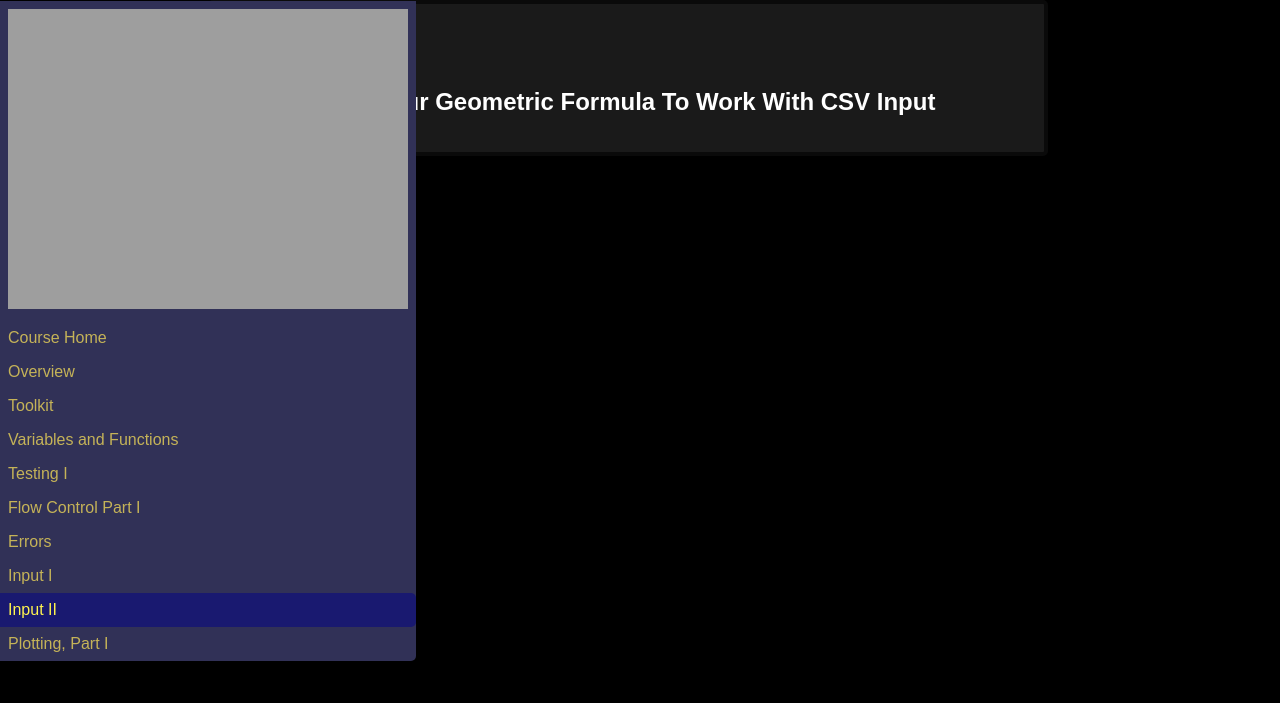
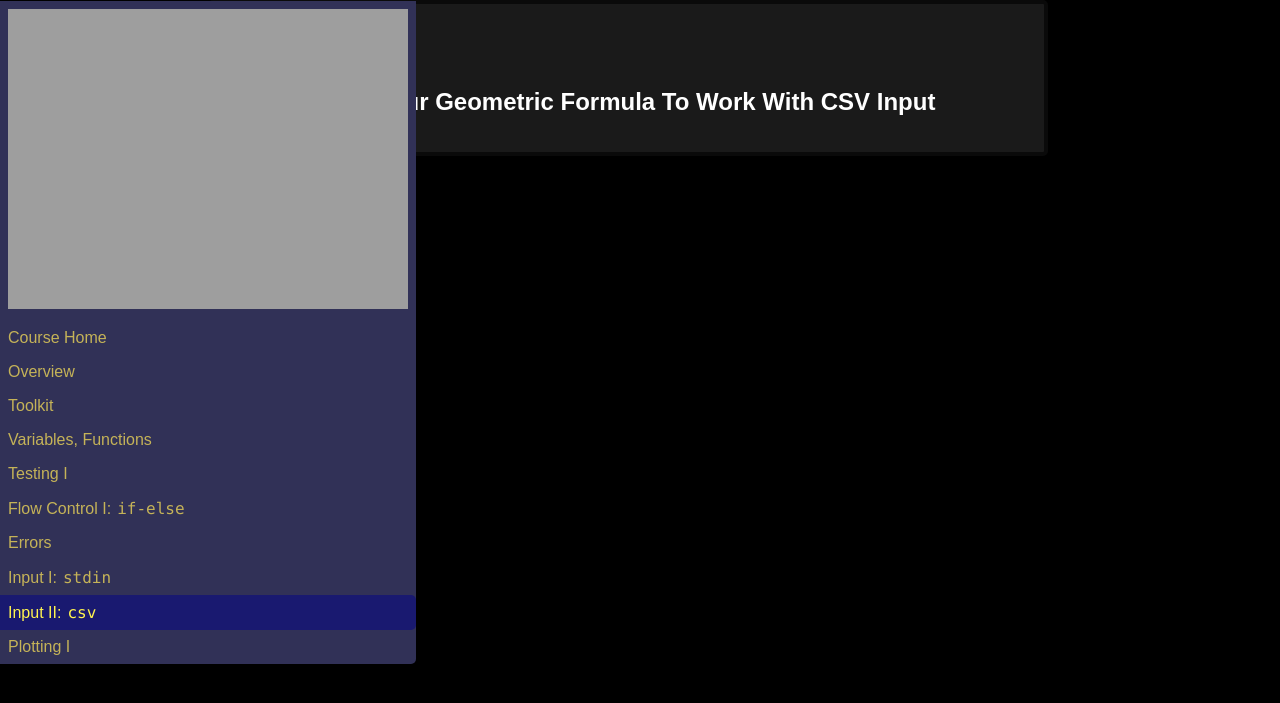
Before and after one commit to AIMS-Ghana/python-course, a Jekyll site: the page built from _days/07_input2.md, in a window 1280 px wide. Shown: the top 703 px of the page. Built offline with Jekyll 4.4.1, drawn with Linux system fonts in a browser that asks for light colours.

Commit message:
re-titling

```diff
--- a/_days/02_varfun.md
+++ b/_days/02_varfun.md
@@ -1,5 +1,5 @@
 ---
-title: Variables and Functions
+title: "Variables, Functions"
 ---
 
 ## Mathematical Variables, Parameters, Functions, Equations, *etc*
--- a/_days/04_ifelse.md
+++ b/_days/04_ifelse.md
@@ -1,5 +1,5 @@
 ---
-title: Flow Control Part I
+title: "Flow Control I: `if-else`"
 ---
 
 ## Recall: Piece-wise defined Functions And Function Domains
--- a/_days/06_input1.md
+++ b/_days/06_input1.md
@@ -1,5 +1,5 @@
 ---
-title: Input I
+title: "Input I: `stdin`"
 ---
 
 ## User Input
--- a/_days/07_input2.md
+++ b/_days/07_input2.md
@@ -1,5 +1,5 @@
 ---
-title: Input II
+title: "Input II: `csv`"
 ---
 
 ## File Input
--- a/_days/08_plotting.md
+++ b/_days/08_plotting.md
@@ -1,5 +1,5 @@
 ---
-title: Plotting, Part I
+title: Plotting I
 ---
 
 ## How do we understand results?
```
